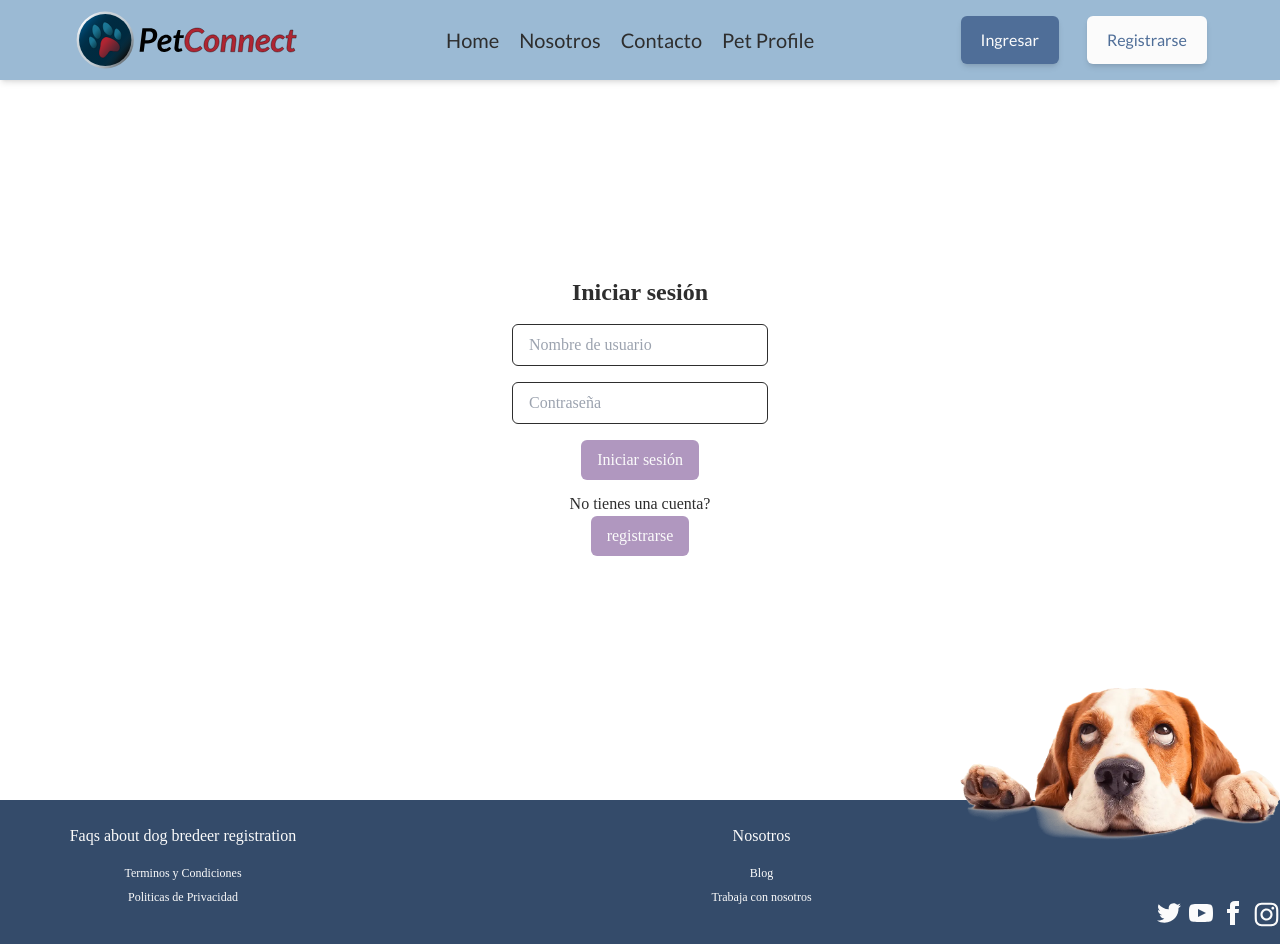
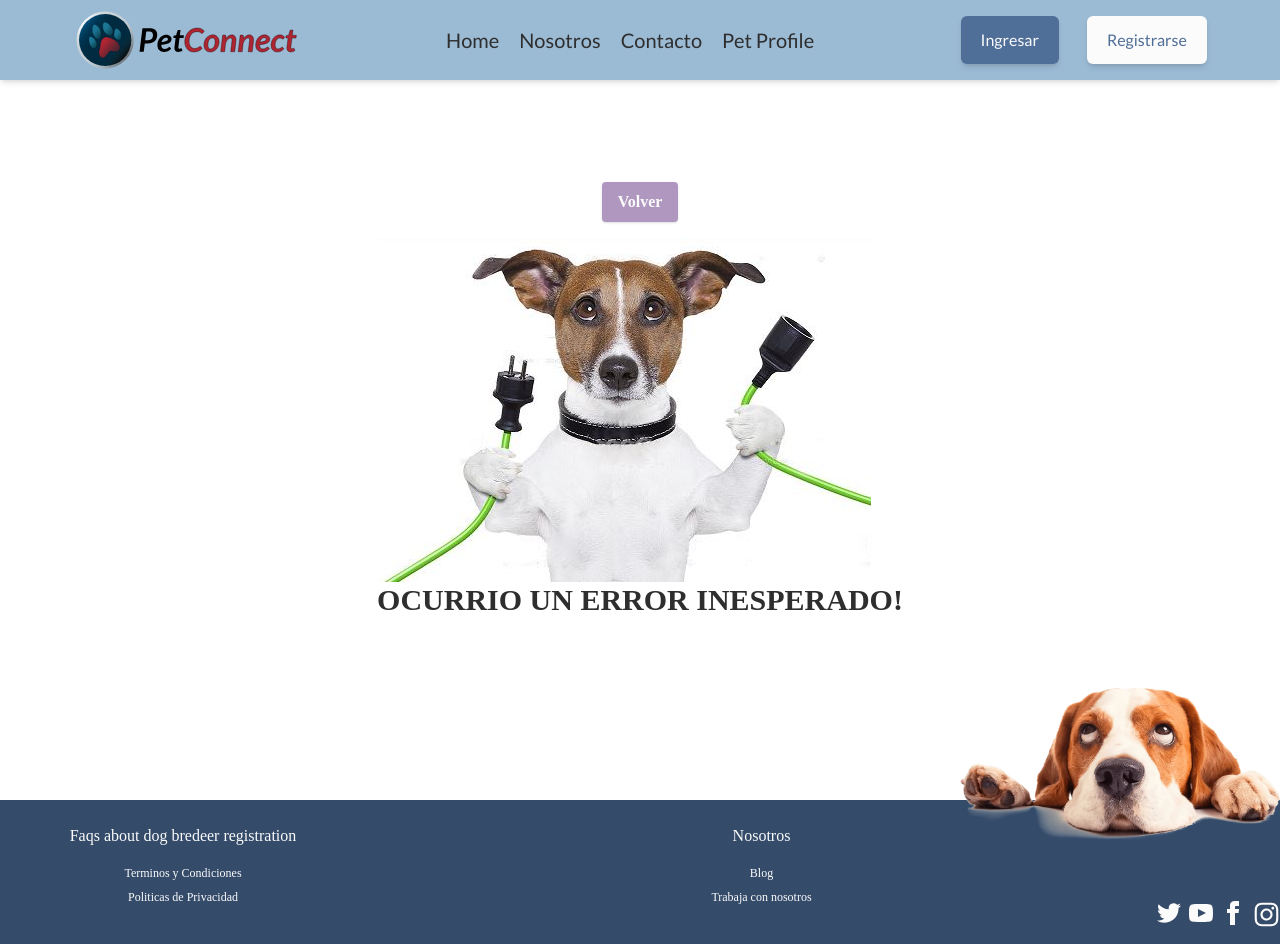
Before and after one commit to No-Country/S9-05-T-PYTHON, a React (Vite) app in the folder FrontEnd/: page /404 in a window 1280 px wide. Before the commit this address led to /auth/login. Built offline with nearby package versions, Linux system fonts and the light colour scheme; a web font is replaced by a local one.

Commit message:
error404

```diff
--- /dev/null
+++ b/FrontEnd/src/layout/Error404.jsx
@@ -0,0 +1,27 @@
+import { useNavigate } from "react-router-dom";
+import error404Image from '../assets/img/error404.jpg';
+
+export const Error404 = () => {
+  const navigate = useNavigate();
+
+  const backToPage = () => {
+    navigate(-1);
+  };
+
+  return (
+    <div className="flex flex-col items-center justify-center h-screen">
+      <button
+        className="bg-[--primary-color-light] hover:bg-[--primary-color-dark] text-white font-bold py-2 px-4 rounded shadow mb-4"
+        onClick={backToPage}
+      >
+        Volver
+      </button>
+      <div className="text-red-700 text-3xl font-bold">
+        <img src={error404Image} alt="error404" className="w-2/2" />
+        <h2>
+          OCURRIO UN ERROR INESPERADO!
+        </h2>
+      </div>
+    </div>
+  );
+};
--- a/FrontEnd/src/router/AppRouter.jsx
+++ b/FrontEnd/src/router/AppRouter.jsx
@@ -3,26 +3,28 @@ import {
   Route,
   createBrowserRouter,
   createRoutesFromElements,
-} from 'react-router-dom';
-import { Login } from '../auth';
-import MainLayout from '../layout/MainLayout';
-import { Home } from '../pages';
-import PetProfile from '../pages/PetProfile/PetProfile';
-import Register from '../pages/Register/Register';
+} from "react-router-dom";
+import { Login } from "../auth";
+import MainLayout from "../layout/MainLayout";
+import { Home } from "../pages";
+import PetProfile from "../pages/PetProfile/PetProfile";
+import Register from "../pages/Register/Register";
+import { Error404 } from "../layout/Error404";
 
 export const AppRouter = createBrowserRouter(
   createRoutesFromElements(
-		<Route path='/' element={<MainLayout />}>
+    <Route path="/" element={<MainLayout />}>
       <>
-				<Route path='/auth/*' element={<Login />} />
-				<Route path='/*' element={<Navigate to='auth/login' />} />
-				<Route path='/auth/register' element={<Register />} />
+        <Route path="/auth/*" element={<Login />} />
+        <Route path="/*" element={<Navigate to="auth/login" />} />
+        <Route path="/auth/register" element={<Register />} />
       </>
       <>
-				<Route path='/' element={<Home />} />
-				<Route path='/*' element={<Navigate to='/' />} />
-				<Route path='/petprofile' element={<PetProfile />} />
+        <Route path="/" element={<Home />} />
+        <Route path="/*" element={<Navigate to="/" />} />
+        <Route path="/petprofile" element={<PetProfile />} />
       </>
+      <Route path="/404" element={<Error404 />} />{" "}
     </Route>
   )
 );
```
Also changed, not shown: FrontEnd/src/assets/img/error404.jpg (added). Lines whose indentation alone changed are shown as unchanged.
